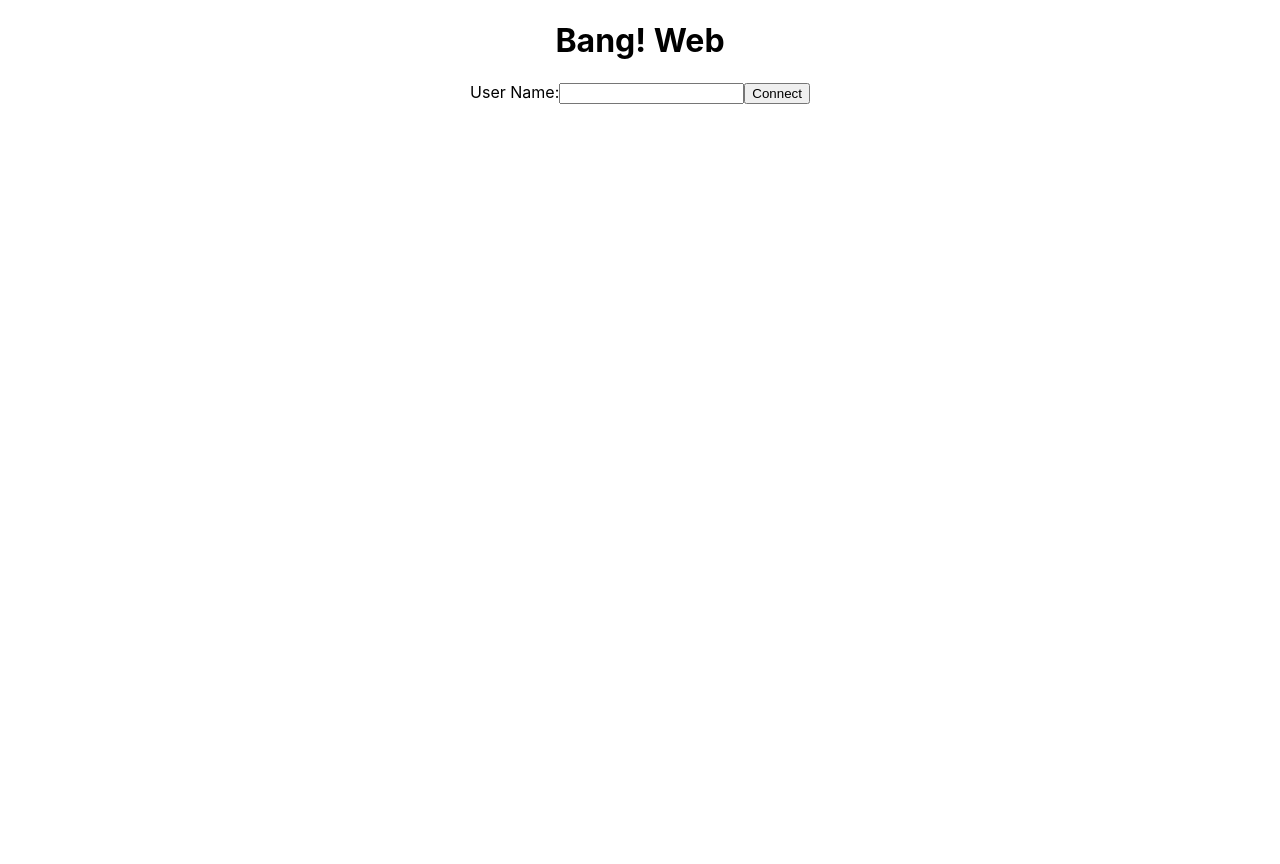
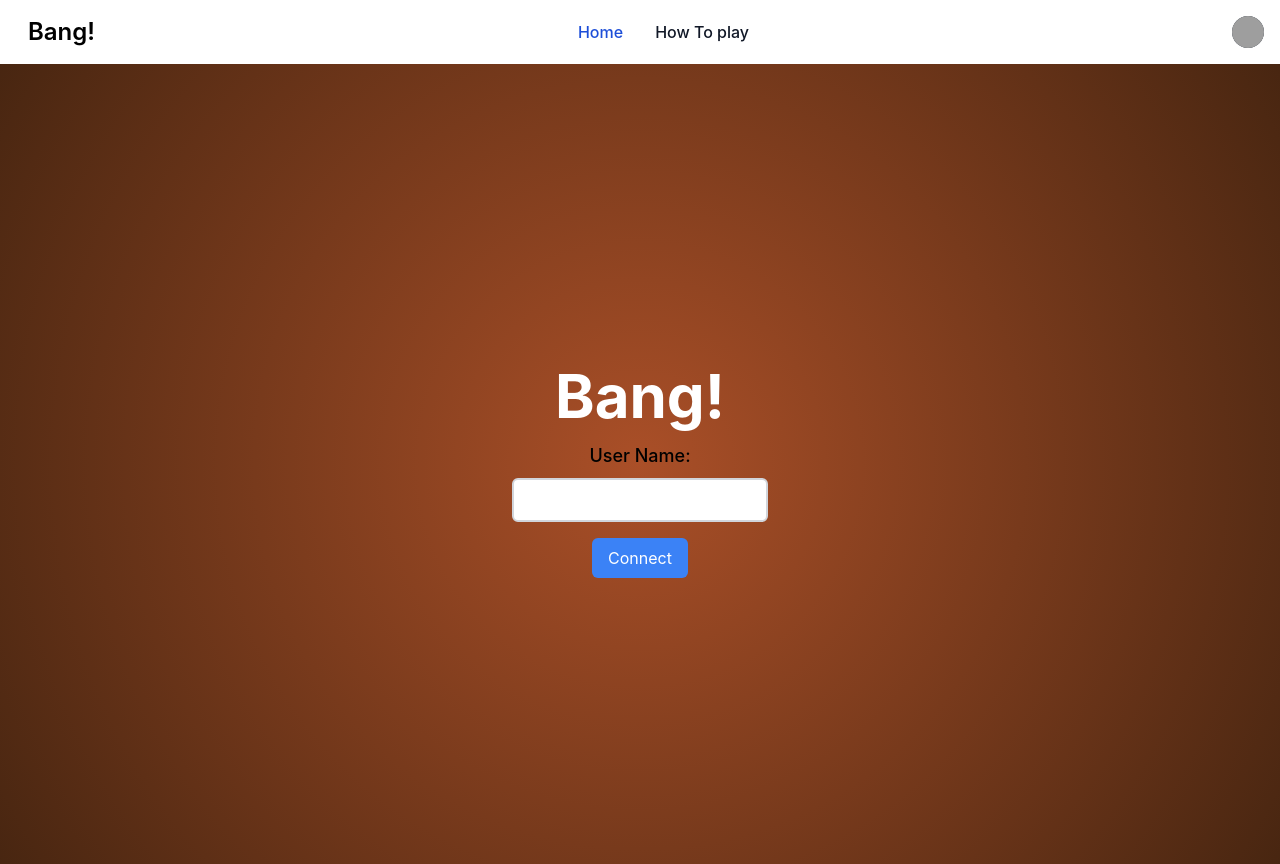
Before and after one commit to drake-7/bangweb, a React (Create React App) app: page / in a window 1280 px wide. Before the commit the page ends 800 px from the top, so only its background shows below. Built offline with nearby package versions, Linux system fonts and the light colour scheme; grey boxes are pictures that could not be loaded.

Commit message:
add guimanager and tailwind css

```diff
--- a/package.json
+++ b/package.json
@@ -39,5 +39,8 @@
       "last 1 firefox version",
       "last 1 safari version"
     ]
+  },
+  "devDependencies": {
+    "tailwindcss": "^3.3.2"
   }
 }
--- a/src/App.css
+++ b/src/App.css
@@ -1,38 +1,12 @@
-.App {
-  text-align: center;
+.home-page {
+  background-color: #b06130;
 }
 
-.App-logo {
-  height: 40vmin;
-  pointer-events: none;
+.home-page-login {
+  background: radial-gradient(circle,rgba(166, 67, 34, 0.6)  0%, rgba(46, 23, 9, 0.8) 100%);
+  height: 100vh;
+  display: flex;
+  justify-content: center;
+  align-items: center;
+
 }
-
-@media (prefers-reduced-motion: no-preference) {
-  .App-logo {
-    animation: App-logo-spin infinite 20s linear;
-  }
-}
-
-.App-header {
-  background-color: #282c34;
-  min-height: 100vh;
-  display: flex;
-  flex-direction: column;
-  align-items: center;
-  justify-content: center;
-  font-size: calc(10px + 2vmin);
-  color: white;
-}
-
-.App-link {
-  color: #61dafb;
-}
-
-@keyframes App-logo-spin {
-  from {
-    transform: rotate(0deg);
-  }
-  to {
-    transform: rotate(360deg);
-  }
-}
--- a/src/App.tsx
+++ b/src/App.tsx
@@ -1,23 +1,57 @@
 import './App.css';
 import { useEffect, useState, useRef } from 'react';
 import { GameManager } from './Messages/GameManager';
+import { GuiManager } from './Managers/GuiManager';
 import { GetCurrentScene, SceneType } from './Scenes/SceneType';
+import Header from './components/Header';
+import UserMenu from './components/UserMenu';
 
 function App() {
   const [[scene, args], setScene] = useState([SceneType.Connect, null] as [SceneType, any]);
+  const [isMenuOpen, setIsMenuOpen] = useState(false);
+
+
+
+
+
   const gameManager = useRef(new GameManager(setScene));
-
+  const guiManager = useRef(new GuiManager(setIsMenuOpen));
   const mgr = gameManager.current;
 
   useEffect(() => mgr.addHandlers([
     ['disconnect', () => mgr.changeScene(SceneType.Connect)]
   ]));
 
+
+
   return (
-    <div className="App">
-      <h1>Bang! Web</h1>
+<>
+    <Header guiManager={guiManager.current}/>
+<div className="home-page
+min-h-screen
+">
+    <div className="
+    home-page-login
+    min-h-screen
+    flex
+    flex-col
+    ">
+      <h1
+      className='
+      text-6xl
+      text-center
+      text-white
+      font-bold
+      p-4
+      '
+      > Bang!</h1>
+      <UserMenu isMenuOpen={isMenuOpen}/>
       <GetCurrentScene scene={scene} args={args} gameManager={gameManager.current} />
     </div>
+
+
+</div>
+    </>
   );
 }
 
--- /dev/null
+++ b/src/Managers/GuiManager.ts
@@ -0,0 +1,24 @@
+export class GuiManager {
+    private menuOpenCallback: (open: (value: boolean) => boolean) => void;
+
+
+
+
+
+    constructor(menuOpenCallback: (open: (value: boolean) => boolean) => void) {
+        this.menuOpenCallback = menuOpenCallback;
+
+        this.init();
+
+    }
+
+    init() {
+        console.log("i'm alive");
+    }
+
+    public toggleUserMenu() {
+        this.menuOpenCallback(open => !open);
+    }
+
+
+}
--- a/src/Scenes/Connect/Connect.tsx
+++ b/src/Scenes/Connect/Connect.tsx
@@ -28,9 +28,40 @@ export default function ConnectScene({ gameManager }: ConnectProps) {
   };
 
   return (
-    <form onSubmit={handleConnect}>
-    <label htmlFor='username'>User Name:</label><input type='text' id='username' ref={username}></input>
-    <button type='submit'>Connect</button>
-    </form>
+    <form onSubmit={handleConnect} className="flex flex-col items-center">
+    <label htmlFor="username" className="text-lg font-medium mb-2">User Name:</label>
+    <input
+      className="
+      border-2
+      border-gray-300
+      rounded-md
+      p-2
+      w-64
+      focus:outline-none
+      focus:ring-2
+      focus:ring-blue-500
+      "
+      type="text"
+      id="username"
+      ref={username}
+    />
+    <button
+      type="submit"
+      className="
+      mt-4
+      bg-blue-500
+      hover:bg-blue-600
+      text-white
+      py-2
+      px-4
+      rounded-md
+      focus:outline-none
+      focus:ring-2
+      focus:ring-blue-500
+      "
+    >
+      Connect
+    </button>
+  </form>
   )
 }
--- /dev/null
+++ b/src/components/Header.tsx
@@ -0,0 +1,56 @@
+import React, { useState } from 'react';
+import { GuiManager } from '../Managers/GuiManager';
+
+
+type guiManager = {
+    guiManager: GuiManager
+}
+
+
+function Header({ guiManager }: { guiManager: GuiManager}) {
+
+
+
+  return (
+    <nav className="bg-white border-gray-200 dark:bg-gray-900">
+  <div className="max-w-screen-xl flex flex-wrap items-center justify-between mx-auto p-4">
+  <a href="" className="flex items-center">
+      <img src="" className="h-8 mr-3" alt="" />
+      <span className="self-center text-2xl font-semibold whitespace-nowrap dark:text-white">Bang!</span>
+  </a>
+  <div className="flex items-center md:order-2">
+      <button
+
+      type="button" className="flex mr-3 text-sm bg-gray-800 rounded-full md:mr-0 focus:ring-4 focus:ring-gray-300 dark:focus:ring-gray-600" id="user-menu-button" aria-expanded="false" data-dropdown-toggle="user-dropdown" data-dropdown-placement="bottom">
+        <span className="sr-only">Open user menu</span>
+        <img className="w-8 h-8 rounded-full" src="/docs/images/people/profile-picture-3.jpg" alt="user photo" />
+      </button>
+      {/* <!-- Dropdown menu --> */}
+
+      <button
+      onClick={() => guiManager.toggleUserMenu()}
+
+      data-collapse-toggle="mobile-menu-2" type="button" className="inline-flex items-center p-2 ml-1 text-sm text-gray-500 rounded-lg md:hidden hover:bg-gray-100 focus:outline-none focus:ring-2 focus:ring-gray-200 dark:text-gray-400 dark:hover:bg-gray-700 dark:focus:ring-gray-600" aria-controls="mobile-menu-2" aria-expanded="false">
+        <span className="sr-only">Open main menu</span>
+        <svg className="w-6 h-6" aria-hidden="true" fill="currentColor" viewBox="0 0 20 20" xmlns="http://www.w3.org/2000/svg"><path fill-rule="evenodd" d="M3 5a1 1 0 011-1h12a1 1 0 110 2H4a1 1 0 01-1-1zM3 10a1 1 0 011-1h12a1 1 0 110 2H4a1 1 0 01-1-1zM3 15a1 1 0 011-1h12a1 1 0 110 2H4a1 1 0 01-1-1z" clip-rule="evenodd"></path></svg>
+    </button>
+  </div>
+  <div className="items-center justify-between hidden w-full md:flex md:w-auto md:order-1" id="mobile-menu-2">
+    <ul className="flex flex-col font-medium p-4 md:p-0 mt-4 border border-gray-100 rounded-lg bg-gray-50 md:flex-row md:space-x-8 md:mt-0 md:border-0 md:bg-white dark:bg-gray-800 md:dark:bg-gray-900 dark:border-gray-700">
+      <li>
+        <a href="#" className="block py-2 pl-3 pr-4 text-white bg-blue-700 rounded md:bg-transparent md:text-blue-700 md:p-0 md:dark:text-blue-500" aria-current="page">Home</a>
+      </li>
+      <li>
+        <a href="#" className="block py-2 pl-3 pr-4 text-gray-900 rounded hover:bg-gray-100 md:hover:bg-transparent md:hover:text-blue-700 md:p-0 dark:text-white md:dark:hover:text-blue-500 dark:hover:bg-gray-700 dark:hover:text-white md:dark:hover:bg-transparent dark:border-gray-700">How To play</a>
+      </li>
+    </ul>
+    <div className="flex items-right justify-right md:justify-start">
+
+    </div>
+  </div>
+  </div>
+</nav>
+  )
+}
+
+export default Header
--- /dev/null
+++ b/src/components/UserMenu.tsx
@@ -0,0 +1,40 @@
+import React ,{useEffect, useState}from 'react'
+interface UserMenuProps {
+    isMenuOpen: boolean;
+  }
+
+
+function userMenu({ isMenuOpen }: UserMenuProps) {
+
+
+
+  return (
+    <div
+    className={`z-50
+    ${isMenuOpen ? 'block' : 'hidden'}
+    my-4 text-base list-none bg-white divide-y divide-gray-100 rounded-lg shadow dark:bg-gray-700 dark:divide-gray-600`}
+    id="user-dropdown"
+  >
+<div className="px-4 py-3">
+  <span className="block text-sm text-gray-900 dark:text-white">Bonnie Green</span>
+  <span className="block text-sm  text-gray-500 truncate dark:text-gray-400">name@flowbite.com</span>
+</div>
+<ul className="py-2" aria-labelledby="user-menu-button">
+  <li>
+    <a href="#" className="block px-4 py-2 text-sm text-gray-700 hover:bg-gray-100 dark:hover:bg-gray-600 dark:text-gray-200 dark:hover:text-white">Dashboard</a>
+  </li>
+  <li>
+    <a href="#" className="block px-4 py-2 text-sm text-gray-700 hover:bg-gray-100 dark:hover:bg-gray-600 dark:text-gray-200 dark:hover:text-white">Settings</a>
+  </li>
+  <li>
+    <a href="#" className="block px-4 py-2 text-sm text-gray-700 hover:bg-gray-100 dark:hover:bg-gray-600 dark:text-gray-200 dark:hover:text-white">Earnings</a>
+  </li>
+  <li>
+    <a href="#" className="block px-4 py-2 text-sm text-gray-700 hover:bg-gray-100 dark:hover:bg-gray-600 dark:text-gray-200 dark:hover:text-white">Sign out</a>
+  </li>
+</ul>
+</div>
+  )
+}
+
+export default userMenu
--- a/src/index.css
+++ b/src/index.css
@@ -1,3 +1,10 @@
+@tailwind base;
+@tailwind components;
+@tailwind utilities;
+
+@import url('https://fonts.google.com/specimen/Bangers?preview.text=bang&preview.text_type=custom');
+
+
 body {
   margin: 0;
   font-family: -apple-system, BlinkMacSystemFont, 'Segoe UI', 'Roboto', 'Oxygen',
@@ -8,6 +15,6 @@ body {
 }
 
 code {
-  font-family: source-code-pro, Menlo, Monaco, Consolas, 'Courier New',
+  font-family: 'Bangers', source-code-pro, Menlo, Monaco, Consolas, 'Courier New',
     monospace;
 }
--- /dev/null
+++ b/tailwind.config.js
@@ -0,0 +1,16 @@
+/** @type {import('tailwindcss').Config} */
+module.exports = {
+  content: [
+    "./src/**/*.{js,jsx,ts,tsx}",
+  ],
+  theme: {
+    extend: {
+      fontFamily: {
+        'Bangers': ['Bangers', 'cursive'],
+      },
+
+
+    },
+  },
+  plugins: [],
+}
```
Also changed, not shown: 2 other files (tests, documents, lock files or other folders).
